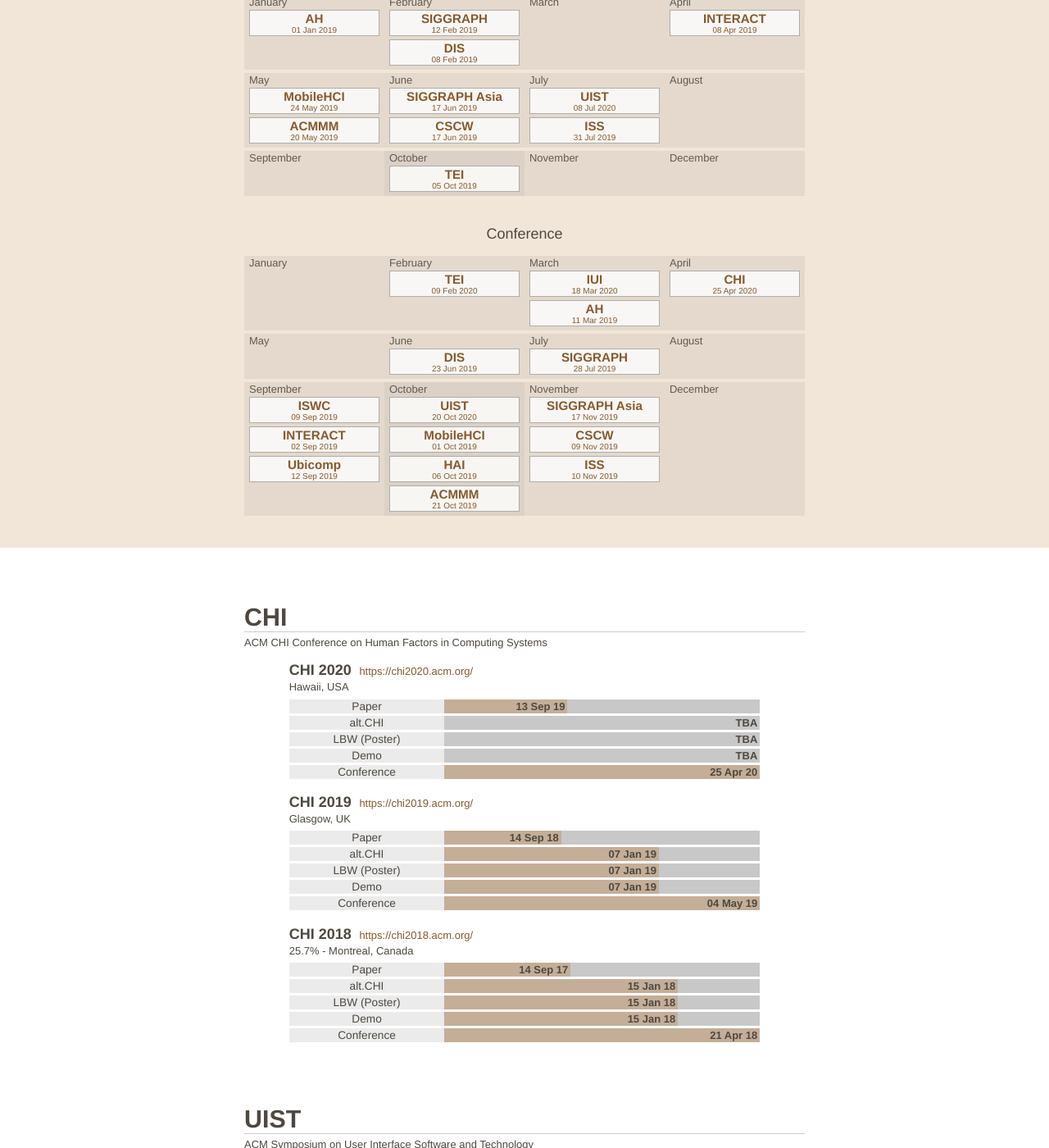
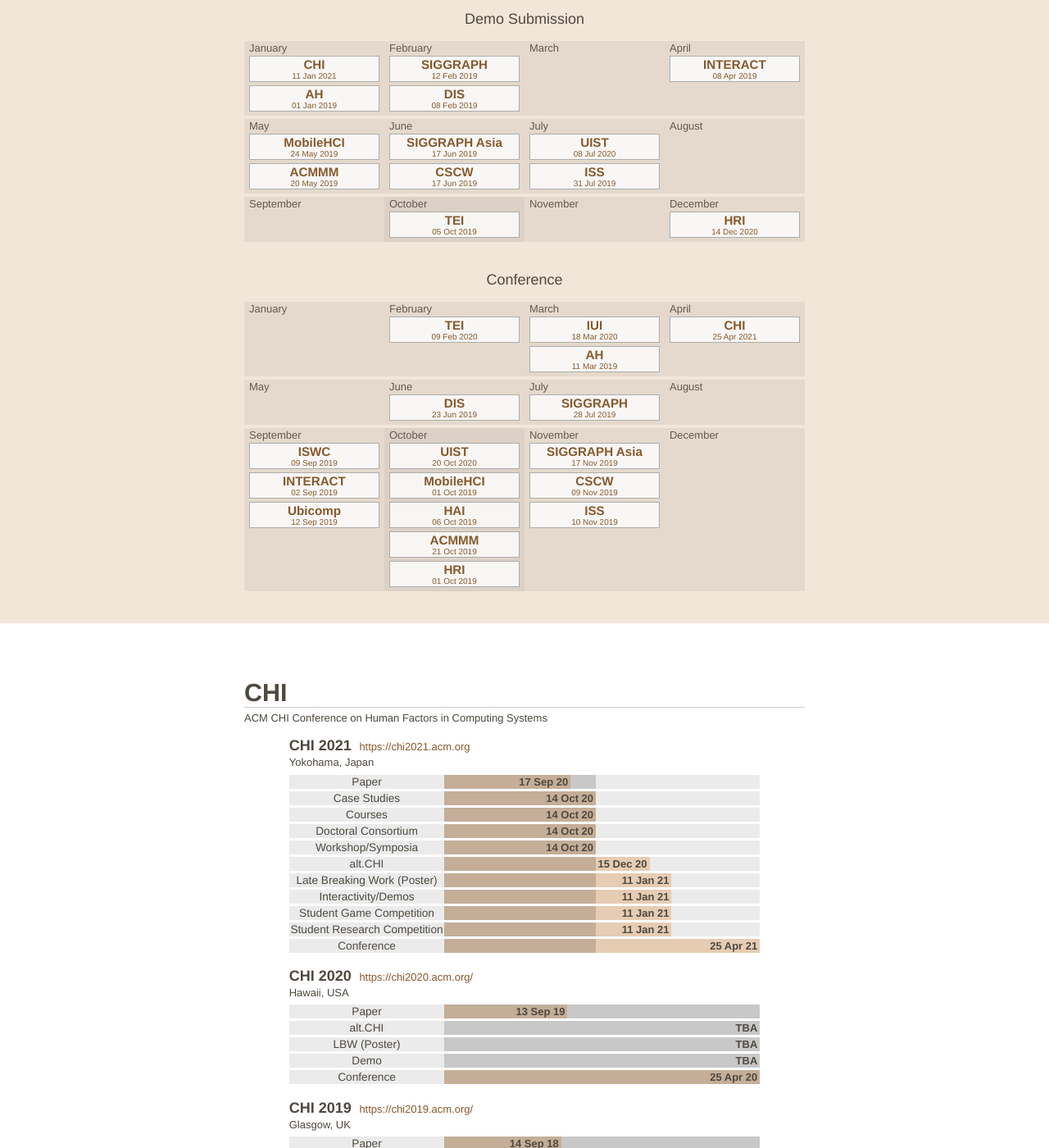
Before and after one commit to hci-calendar/hci-calendar.github.io, a Jekyll site: the page built from _pages/hci.md, in a window 1280 px wide and 1400 px high, scrolled down 1194 px. Shown: the whole window at 82% size. Built offline with Jekyll 4.4.1, drawn with Linux system fonts in a browser that asks for light colours; comment, search, counter and statistics services are not loaded; some of the changed text lies outside the part shown.

Commit message:
adding CHI 2021 and HRI 2021

```diff
--- a/_data/cal/hci.yml
+++ b/_data/cal/hci.yml
@@ -1,6 +1,42 @@
 - name: CHI
   long: ACM CHI Conference on Human Factors in Computing Systems
   years:
+  -
+    year: 2021
+    date: "2021-04-25"
+    url : https://chi2021.acm.org
+    info: Yokohama, Japan
+    submissions:
+    -
+      type: Paper
+      date: "2020-09-17"
+    -
+      type: Case Studies
+      date: "2020-10-14"
+    -
+      type: Courses
+      date: "2020-10-14"
+    -
+      type: Doctoral Consortium
+      date: "2020-10-14"
+    -
+      type: Workshop/Symposia
+      date: "2020-10-14"
+    -
+      type: alt.CHI
+      date: "2020-12-15"
+    -
+      type: Late Breaking Work (Poster)
+      date: "2021-01-11"
+    -
+      type: Interactivity/Demos
+      date: "2021-01-11"
+    -
+      type: Student Game Competition
+      date: "2021-01-11"
+    -
+      type: Student Research Competition
+      date: "2021-01-11"
   -
     year: 2020
     date: "2020-04-25"
@@ -587,6 +623,36 @@
 
 #   IDC, SUI, HRI, TVX
 
+- name: HRI
+  long: Human-Robot Interaction
+  years:
+  -
+    year: 2020
+    date: "2019-10-01"
+    url : https://humanrobotinteraction.org/2021/
+    info: Boulder, Colorado*
+    submissions:
+    -
+      type: Paper
+      date: "2020-10-05"
+    -
+      type: Workshops and Tutorials
+      date: "2020-10-05"
+    -
+      type: Pioneers
+      date: "2020-11-01"
+    -
+      type: alt.HRI
+      date: "2020-11-30"
+    -
+      type: Late Breaking Work
+      date: "2020-12-14"
+    -
+      type: Exhibition (Demo)
+      date: "2020-12-14"
+    -
+      type: Videos
+      date: "2020-12-14"
 
 # - name: TEMPLATE
 #   long: Full Conference Name
```
